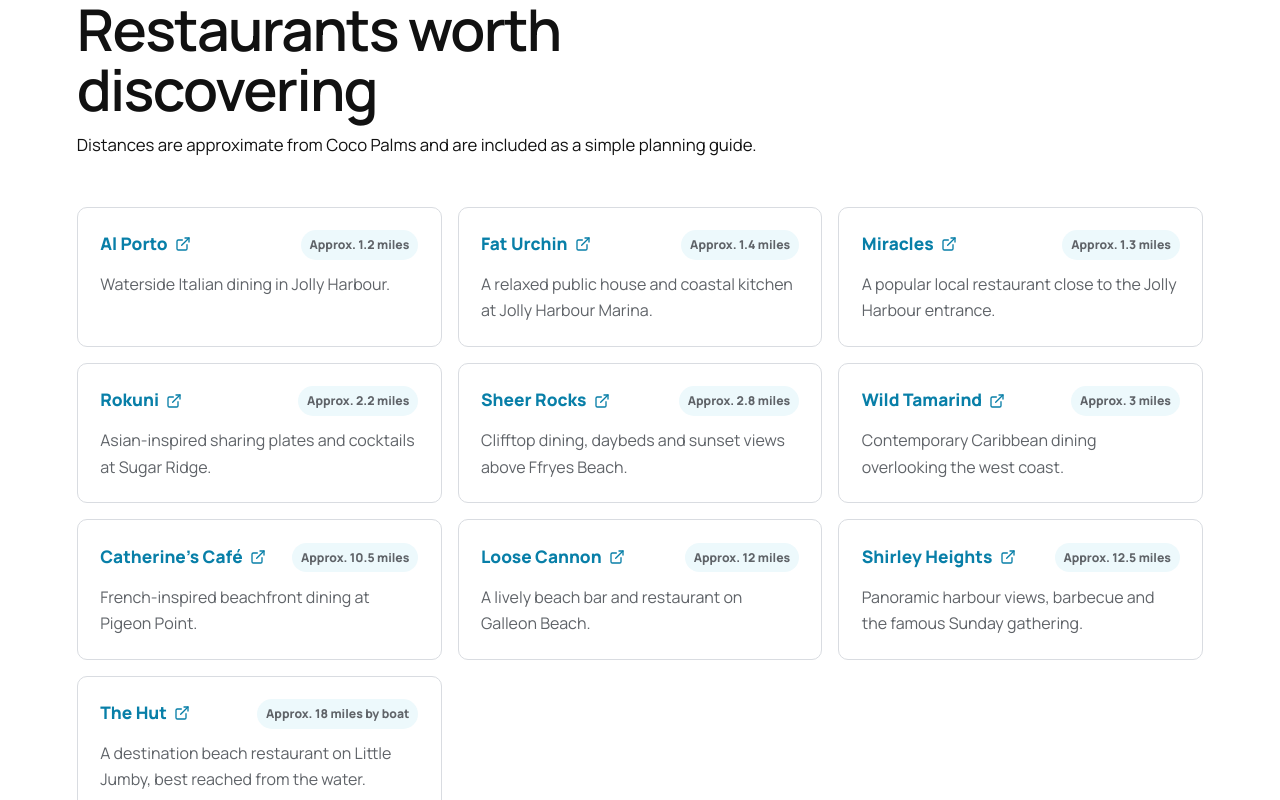
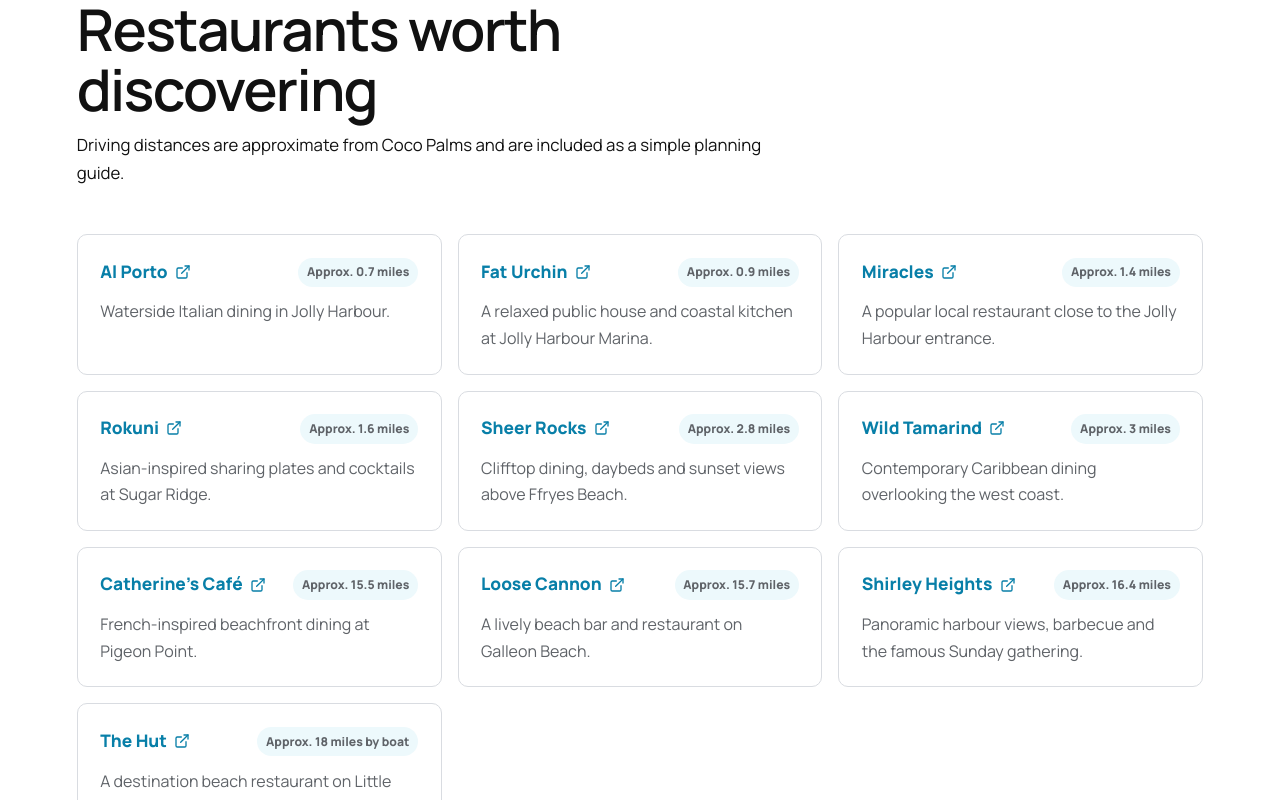
Before and after one commit to paulfairbrother1000/coco-palms-website, a Next.js app: page /location-and-amenities in a window 1280 px wide. Shown: the part 2212-3012 px from the top of the page. Built offline with nearby package versions, Linux system fonts and the light colour scheme.

Commit message:
Correct amenities page mileage

```diff
--- a/src/app/location-and-amenities/page.tsx
+++ b/src/app/location-and-amenities/page.tsx
@@ -81,28 +81,28 @@
 const closeToHome = [
   {
     name: "Jolly Harbour village",
-    distance: "Approx. 1.2 miles",
+    distance: "Approx. 1.1 miles",
     href: "https://www.jollyharbourantigua.com/",
     copy: "The marina village brings together a supermarket, shops, cafés, bars and useful holiday services.",
   },
   {
     name: "Jolly Harbour Sports Village",
-    distance: "Approx. 1.5 miles",
+    distance: "Approx. 1.4 miles",
     href: "https://www.jollyharbourantigua.com/sports-village/",
     copy: "The Sports Village offers an athletic club, swimming pool, tennis and pickleball courts.",
   },
 ] as const;
 
 const restaurants = [
-  { name: "Al Porto", distance: "Approx. 1.2 miles", href: "https://www.instagram.com/alporto_antigua/", copy: "Waterside Italian dining in Jolly Harbour." },
-  { name: "Fat Urchin", distance: "Approx. 1.4 miles", href: "https://faturchin.com/", copy: "A relaxed public house and coastal kitchen at Jolly Harbour Marina." },
-  { name: "Miracles", distance: "Approx. 1.3 miles", href: "https://www.facebook.com/miraclesantigua/", copy: "A popular local restaurant close to the Jolly Harbour entrance." },
-  { name: "Rokuni", distance: "Approx. 2.2 miles", href: "https://rokuni-antigua.com/", copy: "Asian-inspired sharing plates and cocktails at Sugar Ridge." },
+  { name: "Al Porto", distance: "Approx. 0.7 miles", href: "https://www.instagram.com/alporto_antigua/", copy: "Waterside Italian dining in Jolly Harbour." },
+  { name: "Fat Urchin", distance: "Approx. 0.9 miles", href: "https://faturchin.com/", copy: "A relaxed public house and coastal kitchen at Jolly Harbour Marina." },
+  { name: "Miracles", distance: "Approx. 1.4 miles", href: "https://www.facebook.com/miraclesantigua/", copy: "A popular local restaurant close to the Jolly Harbour entrance." },
+  { name: "Rokuni", distance: "Approx. 1.6 miles", href: "https://rokuni-antigua.com/", copy: "Asian-inspired sharing plates and cocktails at Sugar Ridge." },
   { name: "Sheer Rocks", distance: "Approx. 2.8 miles", href: "https://sheer-rocks.com/", copy: "Clifftop dining, daybeds and sunset views above Ffryes Beach." },
   { name: "Wild Tamarind", distance: "Approx. 3 miles", href: "https://www.instagram.com/wildtamarindrestaurant/", copy: "Contemporary Caribbean dining overlooking the west coast." },
-  { name: "Catherine’s Café", distance: "Approx. 10.5 miles", href: "https://catherines-cafe.com/", copy: "French-inspired beachfront dining at Pigeon Point." },
-  { name: "Loose Cannon", distance: "Approx. 12 miles", href: "https://www.loosecannonbeachbar.com/", copy: "A lively beach bar and restaurant on Galleon Beach." },
-  { name: "Shirley Heights", distance: "Approx. 12.5 miles", href: "https://shirleyheightslookout.com/", copy: "Panoramic harbour views, barbecue and the famous Sunday gathering." },
+  { name: "Catherine’s Café", distance: "Approx. 15.5 miles", href: "https://catherines-cafe.com/", copy: "French-inspired beachfront dining at Pigeon Point." },
+  { name: "Loose Cannon", distance: "Approx. 15.7 miles", href: "https://www.loosecannonbeachbar.com/", copy: "A lively beach bar and restaurant on Galleon Beach." },
+  { name: "Shirley Heights", distance: "Approx. 16.4 miles", href: "https://shirleyheightslookout.com/", copy: "Panoramic harbour views, barbecue and the famous Sunday gathering." },
   { name: "The Hut", distance: "Approx. 18 miles by boat", href: "https://thehutlittlejumby.com/", copy: "A destination beach restaurant on Little Jumby, best reached from the water." },
 ] as const;
 
@@ -184,7 +184,7 @@
         <div className="section-heading">
           <span className="eyebrow">From marina favourites to destination dining</span>
           <h2>Restaurants worth discovering</h2>
-          <p>Distances are approximate from Coco Palms and are included as a simple planning guide.</p>
+          <p>Driving distances are approximate from Coco Palms and are included as a simple planning guide.</p>
         </div>
         <div className="location-directory">
           {restaurants.map((restaurant) => <DirectoryCard {...restaurant} key={restaurant.name} />)}
```
Also changed, not shown: 1 other file (tests, documents, lock files or other folders).
